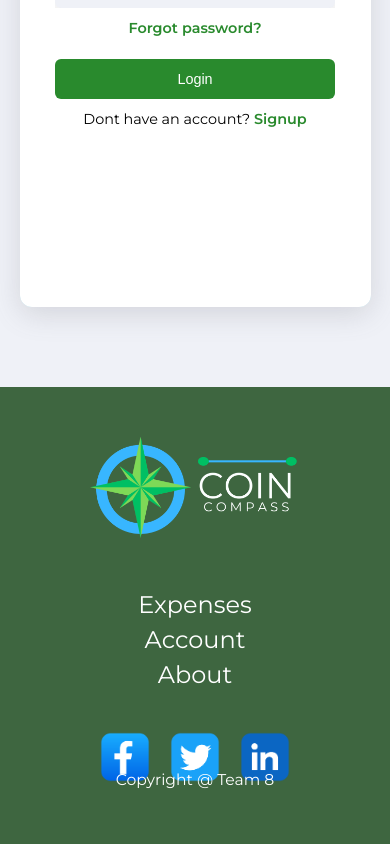
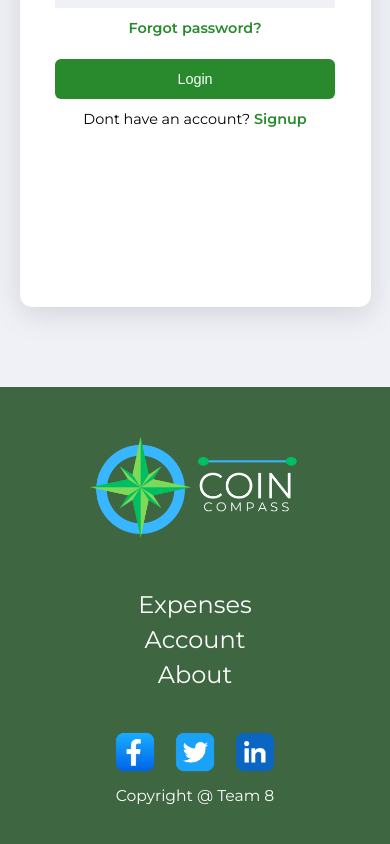
Before and after one commit to ITHS-Team8/CoinCompass, a Vue app: page /login in a window 390 px wide. Shown: the part 482-1326 px from the top of the page. Built offline with nearby package versions, Linux system fonts and the light colour scheme; no server answers.

Commit message:
Fixed footer sizing, account view

```diff
--- a/src/components/ExpensesTable.vue
+++ b/src/components/ExpensesTable.vue
@@ -70,7 +70,7 @@ const filteredItems = computed(() => {
 	<ModalComponent ref="createExpense" showCancel>
 		<CreateExpense />
 	</ModalComponent>
-	<SearchExpense @search="handleSearch" />
+	<SearchExpense @search="handleSearch" v-if="expenses.length > 0" />
 
 	<div v-if="expenses.length > 0" class="main-container">
 		<div class="titles-container">
@@ -163,7 +163,9 @@ const filteredItems = computed(() => {
 						<button
 							class="delete-btn"
 							type="button"
-							@click="deleteUserExpenseAndElement(expense.expenseId)"
+							@click="
+								deleteUserExpenseAndElement(expense.expenseId)
+							"
 						>
 							<svg
 								style="height: 20px"
--- a/src/components/FooterComponent.vue
+++ b/src/components/FooterComponent.vue
@@ -72,8 +72,8 @@ a {
 }
 
 .social_links li img {
-	height: 50px;
-	width: 50px;
+	height: 40px;
+	width: 40px;
 }
 
 .middleLink {
@@ -116,7 +116,7 @@ a {
 
 	.social_links {
 		order: 3;
-		margin-bottom: 20px;
+		margin-bottom: 30px;
 	}
 
 	a {
@@ -125,7 +125,7 @@ a {
 
 	.copyright_text {
 		font-size: 0.975rem;
-		margin-top: 20rem;
+		margin-top: 22rem;
 	}
 }
 </style>
--- a/src/views/AccountView.vue
+++ b/src/views/AccountView.vue
@@ -32,7 +32,7 @@ main {
 .top-container {
 	display: flex;
 	flex-direction: row;
-	margin: 1rem 30vw;
+	margin: 1rem 20vw;
 	gap: 2rem;
 }
 .settings-container {
@@ -42,6 +42,12 @@ main {
 	border-radius: 12px;
 }
 
+@media (max-width: 1200px) {
+	.top-container {
+		margin: 1rem 10vw;
+	}
+}
+
 @media (max-width: 868px) {
 	.top-container {
 		flex-direction: column;
```
